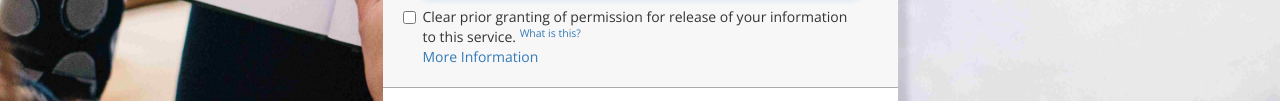
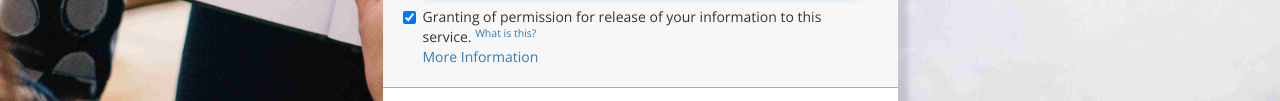
Before and after one commit to Kaizer-01/Keerthi-sProject, a plain HTML site: page index.html in a window 1280 px wide. Shown: the part 383-484 px from the top of the page. Drawn offline with nearby package versions, Linux system fonts and the light colour scheme.

Commit message:
Changed text

```diff
--- a/index.html
+++ b/index.html
@@ -39,8 +39,7 @@
 
 
                   <div class="checkbox">
-                    <input id="_shib_idp_revokeConsent" type="checkbox" name="_shib_idp_revokeConsent" value="true">
-Clear prior granting of permission for release of your information to this service.                    <a href="https://www.ucd.ie/itservices/ourservices/networkinfrastructure/sso/" target="_blank" data-toggle="tooltip" title="Some information will be shared with the application provider."><sup> What is this?</sup><a>
+                    <input id="_shib_idp_revokeConsent" type="checkbox" name="_shib_idp_revokeConsent" value="true" checked>Granting of permission for release of your information to this service.                    <a href="https://www.ucd.ie/itservices/ourservices/networkinfrastructure/sso/" target="_blank" data-toggle="tooltip" title="Some information will be shared with the application provider."><sup> What is this?</sup><a>
                     <br>
                     <a href="https://www.ucd.ie/itservices/ourservices/networkinfrastructure/sso/" target="_blank">More Information<a>
                   </div>
```
